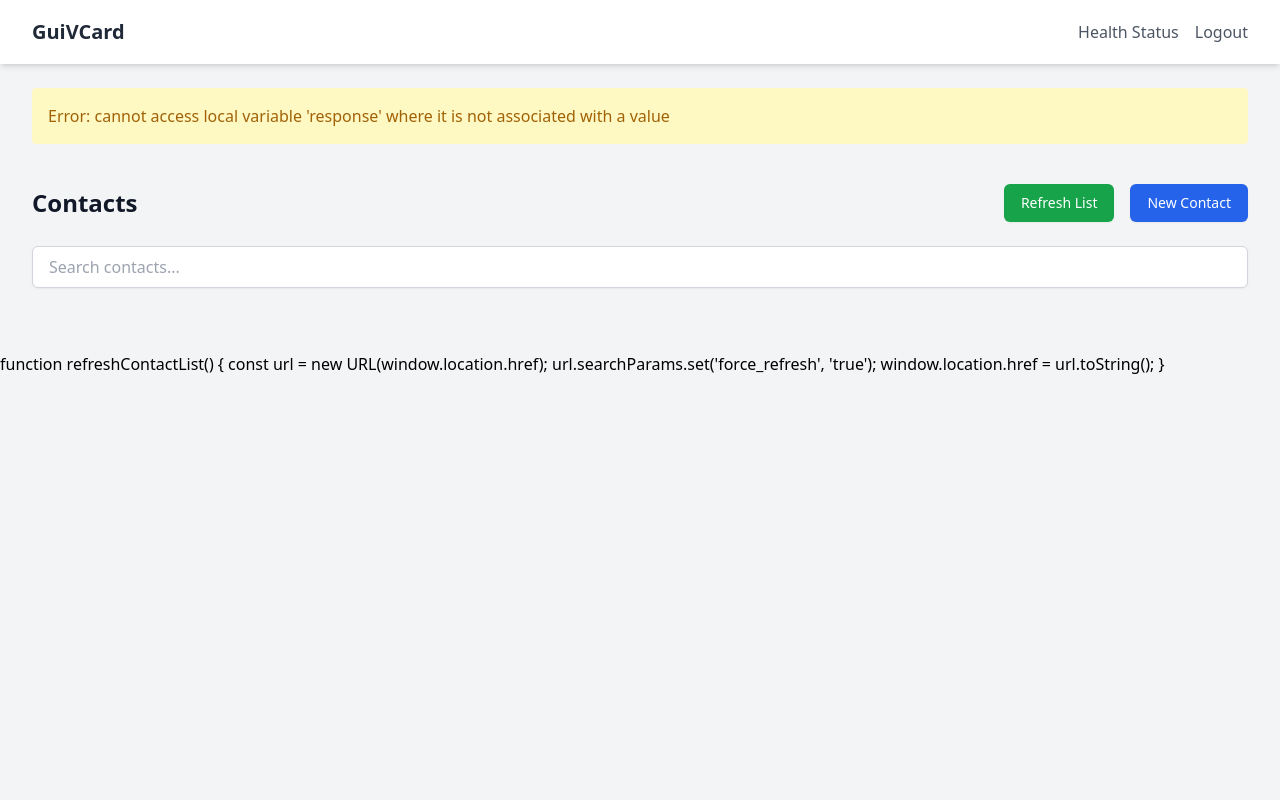
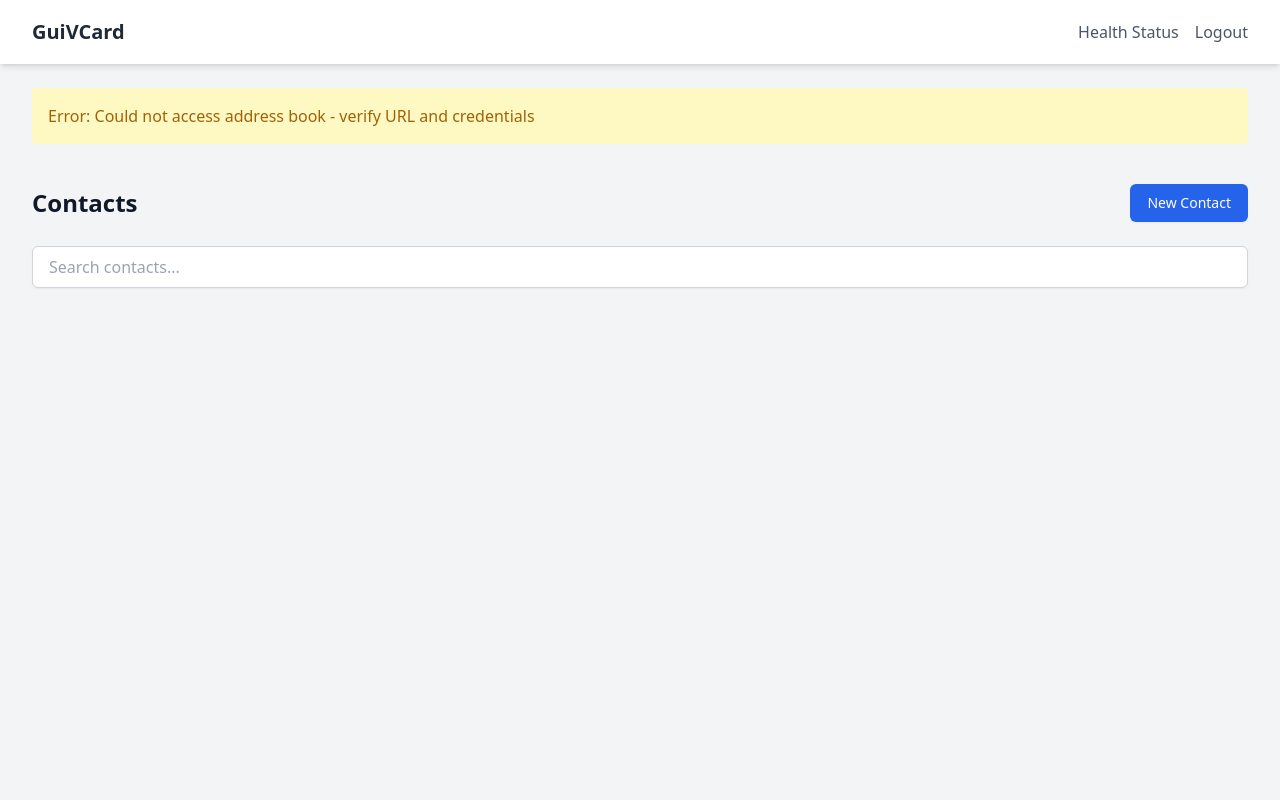
Before and after one commit to Tiritibambix/GUIVCard, a Flask app: page /contacts in a window 1280 px wide. Run offline with Flask 3, Linux system fonts and the light colour scheme; the visitor is signed in with stand-in values (Sample User, id 1); some libraries are stand-ins or nearby versions.

Commit message:
Revert to v.0.1.2

```diff
--- a/app/app.py
+++ b/app/app.py
@@ -25,17 +25,6 @@
 
 app = Flask(__name__)
 app.secret_key = os.urandom(24)  # for session management
-
-# Cache configuration
-import time
-from threading import Lock
-
-_contacts_cache = {
-    "data": None,
-    "timestamp": 0,
-    "lock": Lock()
-}
-CACHE_DURATION = 60  # Cache duration in seconds
 
 # Configuration from environment variables
 CARDDAV_URL = os.environ['CARDDAV_URL']
@@ -222,16 +211,12 @@
         })
 
         # Verify address book access
-        try:
-            response = session.request('PROPFIND', CARDDAV_URL)
-            if response.status_code != 207:
-                raise Exception(
-                    f"Failed to access address book: status {response.status_code}\n"
-                    f"Response: {response.text[:200]}"  # First 200 chars for debug
-                )
-        except Exception as e:
-            logger.error(f"Error accessing address book: {e}")
-            response = None
+        response = session.request('PROPFIND', CARDDAV_URL)
+        if response.status_code != 207:
+            raise Exception(
+                f"Failed to access address book: status {response.status_code}\n"
+                f"Response: {response.text[:200]}"  # First 200 chars for debug
+            )
 
         logger.info(f"Successfully connected to CardDAV server at {CARDDAV_URL}")
 
@@ -274,12 +259,7 @@
                     vcard_data["URL"] = contact_url
 
                 if bday := request.form.get('birthday', '').strip():
-                    # Convert DD/MM/YYYY to YYYY-MM-DD
-                    if '/' in bday:
-                        day, month, year = bday.split('/')
-                        vcard_data["BDAY"] = f"{year}-{month}-{day}"
-                    else:
-                        vcard_data["BDAY"] = bday
+                    vcard_data["BDAY"] = bday
 
                 # Process address if any field is provided
                 address_fields = {
@@ -322,14 +302,6 @@
                     raise Exception(f"Failed to create contact: status {response.status_code}, body: {response.text}")
 
                 flash('Contact created successfully')
-                # Invalidate cache after creating a contact
-                with _contacts_cache["lock"]:
-                    _contacts_cache["data"] = None
-                    _contacts_cache["timestamp"] = 0
-                # Invalidate cache after updating a contact
-                with _contacts_cache["lock"]:
-                    _contacts_cache["data"] = None
-                    _contacts_cache["timestamp"] = 0
                 return redirect(url_for('contacts'))
             except Exception as e:
                 logger.error(f"Error creating contact: {str(e)}")
@@ -337,13 +309,15 @@
                 return redirect(url_for('contacts'))
 
         # List contacts via PROPFIND
-        # List contacts via cache or force refresh
-        force_refresh = request.args.get('force_refresh', 'false').lower() == 'true'
-        try:
-            contacts = get_cached_contacts(client, abook, force_refresh=force_refresh)
-        except Exception as e:
-            logger.error(f"Failed to fetch contacts: {str(e)}")
-            contacts = []
+        # List contacts via PROPFIND
+        contacts = []
+        logger.info("Listing contacts...")
+
+        response = abook['session'].request(
+            'PROPFIND',
+            abook['url'],
+            headers={'Depth': '1'}
+        )
 
         if response.status_code == 207:
             logger.info(f"Found response from address book: {abook['url']}")
@@ -419,18 +393,12 @@
                             contact_info['url'] = vcard_data.url.value.strip('<>')
                     except Exception:
                         logger.debug(f"Could not parse URL for contact {href}")
+
                     try:
                         if 'bday' in vcard_data.contents:
-                            # Convert YYYY-MM-DD to DD/MM/YYYY
-                            date_str = vcard_data.bday.value
-                            if '-' in date_str:
-                                year, month, day = date_str.split('-')
-                                contact_info['birthday'] = f"{day}/{month}/{year}"
-                            else:
-                                contact_info['birthday'] = date_str
+                            contact_info['birthday'] = vcard_data.bday.value
                     except Exception:
                         logger.debug(f"Could not parse birthday for contact {href}")
-
 
                     try:
                         if 'note' in vcard_data.contents:
@@ -469,108 +437,13 @@
                     continue
         else:
             logger.error(f"Failed to list contacts: {response.status_code}")
-        contacts.sort(key=lambda c: (
-            (c['last_name'] or '').strip().lower(),
-            (c['first_name'] or '').strip().lower()
-        ))
+        contacts.sort(key=lambda c: (c['last_name'] or c['name'] or "").lower())
         return render_template('index.html', contacts=contacts)
 
     except Exception as e:
         logger.error(f"Error accessing contacts: {str(e)}")
         flash(f"Error: {str(e)}")
         return render_template('index.html', contacts=[])
-
-# Cache utility functions
-def get_cached_contacts(client, abook, force_refresh=False):
-    """
-    Fetch contacts from cache or server with proper error handling.
-    """
-    with _contacts_cache["lock"]:
-        now = time.time()
-        if not force_refresh and _contacts_cache["data"] and (now - _contacts_cache["timestamp"]) < CACHE_DURATION:
-            logger.info("Returning contacts from cache.")
-            return _contacts_cache["data"]
-
-        logger.info("Fetching contacts from server...")
-        try:
-            contacts = fetch_contacts_from_server(client, abook)
-            if not contacts:
-                raise Exception("No contacts fetched from server.")
-            _contacts_cache["data"] = contacts
-            _contacts_cache["timestamp"] = now
-            logger.info("Contacts successfully fetched and cached.")
-            return contacts
-        except Exception as e:
-            logger.critical(f"Critical error fetching contacts: {str(e)}")
-            raise
-
-        contacts = fetch_contacts_from_server(client, abook)
-        _contacts_cache["data"] = contacts
-        _contacts_cache["timestamp"] = now
-        return contacts
-
-def fetch_contacts_from_server(client, abook):
-    contacts = []
-    logger.info("Fetching contacts from server...")
-    try:
-        response = abook['session'].request(
-            'PROPFIND',
-            abook['url'],
-            headers={'Depth': '1'}
-        )
-        if response.status_code == 207:
-            logger.info(f"Found response from address book: {abook['url']}")
-            from xml.etree import ElementTree
-            root = ElementTree.fromstring(response.content)
-            logger.info("Parsed XML response")
-
-            # Process each response element
-            ns = {'D': 'DAV:'}
-            for elem in root.findall('.//D:response', ns):
-                href = elem.find('.//D:href', ns).text
-                if not href.endswith('.vcf'):
-                    continue
-
-                # Get the vCard data
-                card_url = urlparse(CARDDAV_URL).scheme + '://' + urlparse(CARDDAV_URL).netloc + href
-                logger.info(f"Fetching vCard from: {card_url}")
-                card_response = abook['session'].get(card_url)
-
-                if card_response.status_code != 200:
-                    logger.warning(f"Failed to fetch vCard {href}: {card_response.status_code}")
-                    continue
-
-                try:
-                    # Parse vCard data
-                    vcard_data = vobject.readOne(card_response.text)
-                    contact_info = {
-                        'id': href.split('/')[-1],
-                        'name': getattr(vcard_data.fn, 'value', 'No Name'),
-                        'first_name': '',
-                        'last_name': '',
-                        'email': '',
-                        'phone': '',
-                        'org': '',
-                        'url': '',
-                        'birthday': '',
-                        'note': '',
-                        'photo': None,
-                        'address': None
-                    }
-                    # Additional parsing logic here...
-                    contacts.append(contact_info)
-                except Exception as e:
-                    logger.warning(f"Could not parse vCard {href}: {e}")
-        else:
-            logger.error(f"Failed to list contacts: {response.status_code}")
-            response = None
-    except Exception as e:
-        logger.error(f"Error fetching contacts from server: {e}")
-        response = None
-        pass
-    else:
-        logger.error(f"Failed to list contacts: {response.status_code}")
-    return contacts
 
 @app.route('/contacts/update', methods=['POST'])
 @check_login_required
@@ -682,10 +555,6 @@
         logger.error(f"Error updating contact: {str(e)}")
         flash(f"Error updating contact: {str(e)}")
 
-    # Invalidate cache after deleting a contact
-    with _contacts_cache["lock"]:
-        _contacts_cache["data"] = None
-        _contacts_cache["timestamp"] = 0
     return redirect(url_for('contacts'))
 
 @app.route('/contacts/<contact_id>/delete', methods=['POST'])
--- a/app/templates/index.html
+++ b/app/templates/index.html
@@ -35,14 +35,9 @@
         <div class="px-4 py-6 sm:px-0">
             <div class="flex justify-between items-center mb-6">
                 <h1 class="text-2xl font-bold text-gray-900">Contacts</h1>
-                <div class="flex space-x-4">
-                    <button onclick="refreshContactList()" class="inline-flex items-center px-4 py-2 border border-transparent text-sm font-medium rounded-md shadow-sm text-white bg-green-600 hover:bg-green-700">
-                        Refresh List
-                    </button>
-                    <button onclick="showNewContactModal()" class="inline-flex items-center px-4 py-2 border border-transparent text-sm font-medium rounded-md shadow-sm text-white bg-blue-600 hover:bg-blue-700">
-                        New Contact
-                    </button>
-                </div>
+                <button onclick="showNewContactModal()" class="inline-flex items-center px-4 py-2 border border-transparent text-sm font-medium rounded-md shadow-sm text-white bg-blue-600 hover:bg-blue-700">
+                    New Contact
+                </button>
             </div>
 <!-- 🔍 Ajout dans le <main> au-dessus de la liste -->
 <div class="mb-4">
@@ -96,13 +91,17 @@
                                     </a>
                                 </p>
                                 {% endif %}
-                                {% if contact.address and (contact.address.street or contact.address.postal or contact.address.city or contact.address.country) %}
+                                {% if contact.address and (contact.address.street or contact.address.city or contact.address.postal or contact.address.country) %}
                                 <p class="text-sm text-gray-500">
-                                    {{ contact.address.street }}{% if contact.address.postal %}, {{ contact.address.postal }}{% endif %}{% if contact.address.city %}, {{ contact.address.city }}{% endif %}{% if contact.address.country %}, {{ contact.address.country }}{% endif %}
+                                    {% if contact.address.street %}{{ contact.address.street }}{% endif %}
+                                    {% if contact.address.city %}{% if contact.address.street %}, {% endif %}{{ contact.address.city }}{% endif %}
+                                    {% if contact.address.postal or contact.address.country %}<br>{% endif %}
+                                    {% if contact.address.postal %}{{ contact.address.postal }}{% endif %}
+                                    {% if contact.address.country %}{% if contact.address.postal %}, {% endif %}{{ contact.address.country }}{% endif %}
                                 </p>
                                 {% endif %}
                                 {% if contact.birthday %}
-                                <p class="text-sm text-gray-500">Birthday: {{ contact.birthday.replace('-', '/') if contact.birthday and '-' in contact.birthday else contact.birthday }}</p>
+                                <p class="text-sm text-gray-500">Birthday: {{ contact.birthday }}</p>
                                 {% endif %}
                                 {% if contact.note %}
                                 <p class="text-sm text-gray-400 mt-1 italic">{{ contact.note }}</p>
@@ -132,15 +131,15 @@
                   class="space-y-4" enctype="multipart/form-data">
                 <input type="hidden" id="contact-id" name="contact_id">
                 <div class="grid grid-cols-2 gap-4">
-                    <div>
-                        <label for="first_name" class="block text-sm font-medium text-gray-700 mb-1">First Name</label>
+                    <div class="space-y-4">
+                        <label for="first_name" class="block text-sm font-medium text-gray-700">First Name</label>
                         <input type="text" id="first_name" name="first_name" required placeholder="John"
-                               class="block w-full px-3 py-2 border border-gray-300 rounded-md shadow-sm">
+                               class="mt-1 block w-full px-3 py-2 border border-gray-300 rounded-md shadow-sm">
                     </div>
                     <div>
-                        <label for="last_name" class="block text-sm font-medium text-gray-700 mb-1">Last Name</label>
+                        <label for="last_name" class="block text-sm font-medium text-gray-700">Last Name</label>
                         <input type="text" id="last_name" name="last_name" required placeholder="Doe"
-                               class="block w-full px-3 py-2 border border-gray-300 rounded-md shadow-sm">
+                               class="mt-1 block w-full px-3 py-2 border border-gray-300 rounded-md shadow-sm">
                     </div>
                 </div>
 
@@ -173,7 +172,7 @@
                 <div class="grid grid-cols-2 gap-4">
                     <div>
                         <label for="birthday" class="block text-sm font-medium text-gray-700">Birthday</label>
-                        <input type="text" id="birthday" name="birthday" placeholder="dd/mm/yyyy"
+                        <input type="date" id="birthday" name="birthday"
                                class="mt-1 block w-full px-3 py-2 border border-gray-300 rounded-md shadow-sm">
                     </div>
                     <div>
@@ -345,11 +344,6 @@
     });
 });
 </script>
-        function refreshContactList() {
-            const url = new URL(window.location.href);
-            url.searchParams.set('force_refresh', 'true');
-            window.location.href = url.toString();
-        }
     </script>
 </body>
 </html>
```
Also changed, not shown: README.md, static/media/guivcard-banner.png (deleted), static/media/guivcard-icon.ico (deleted), static/media/guivcard-logo.png (deleted).
